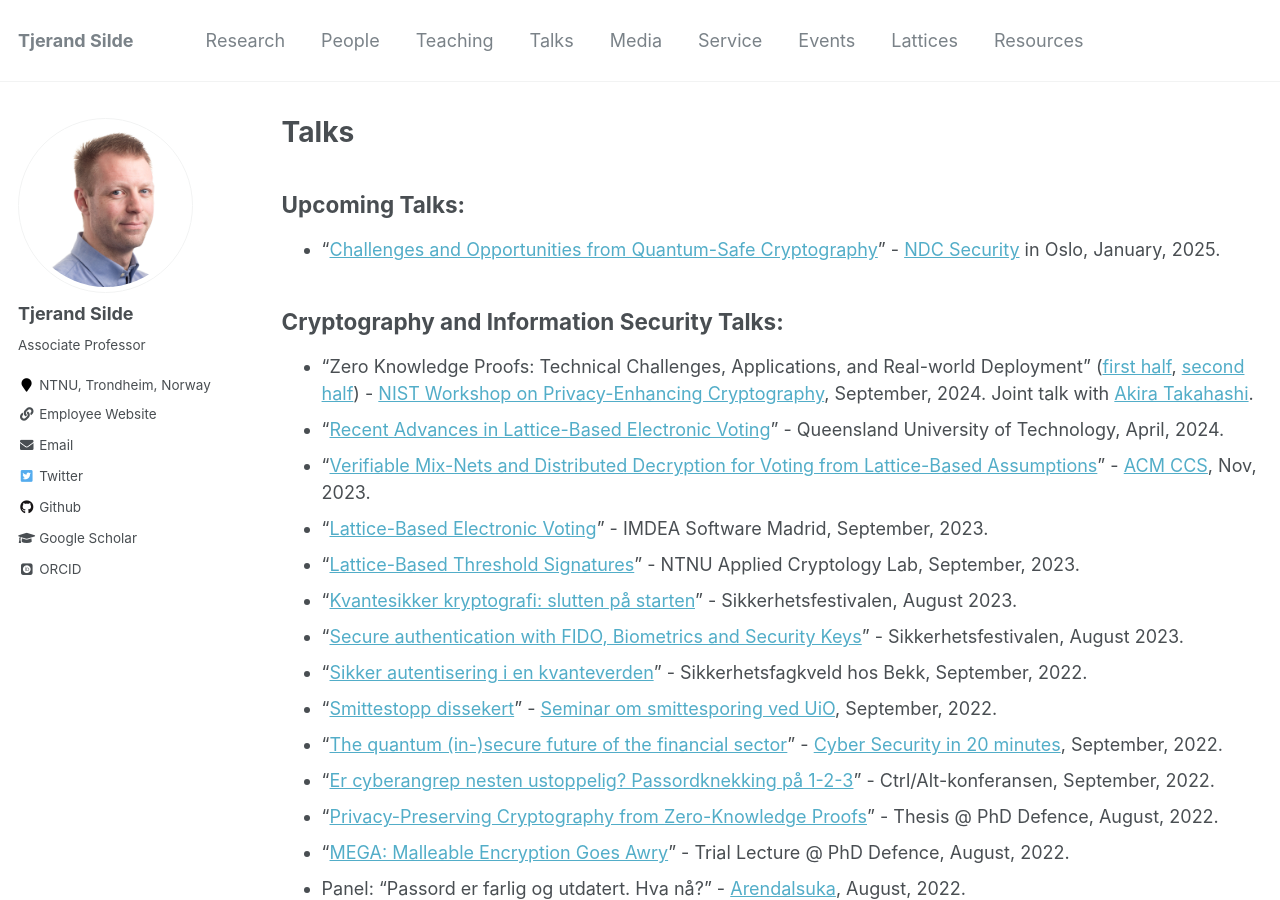
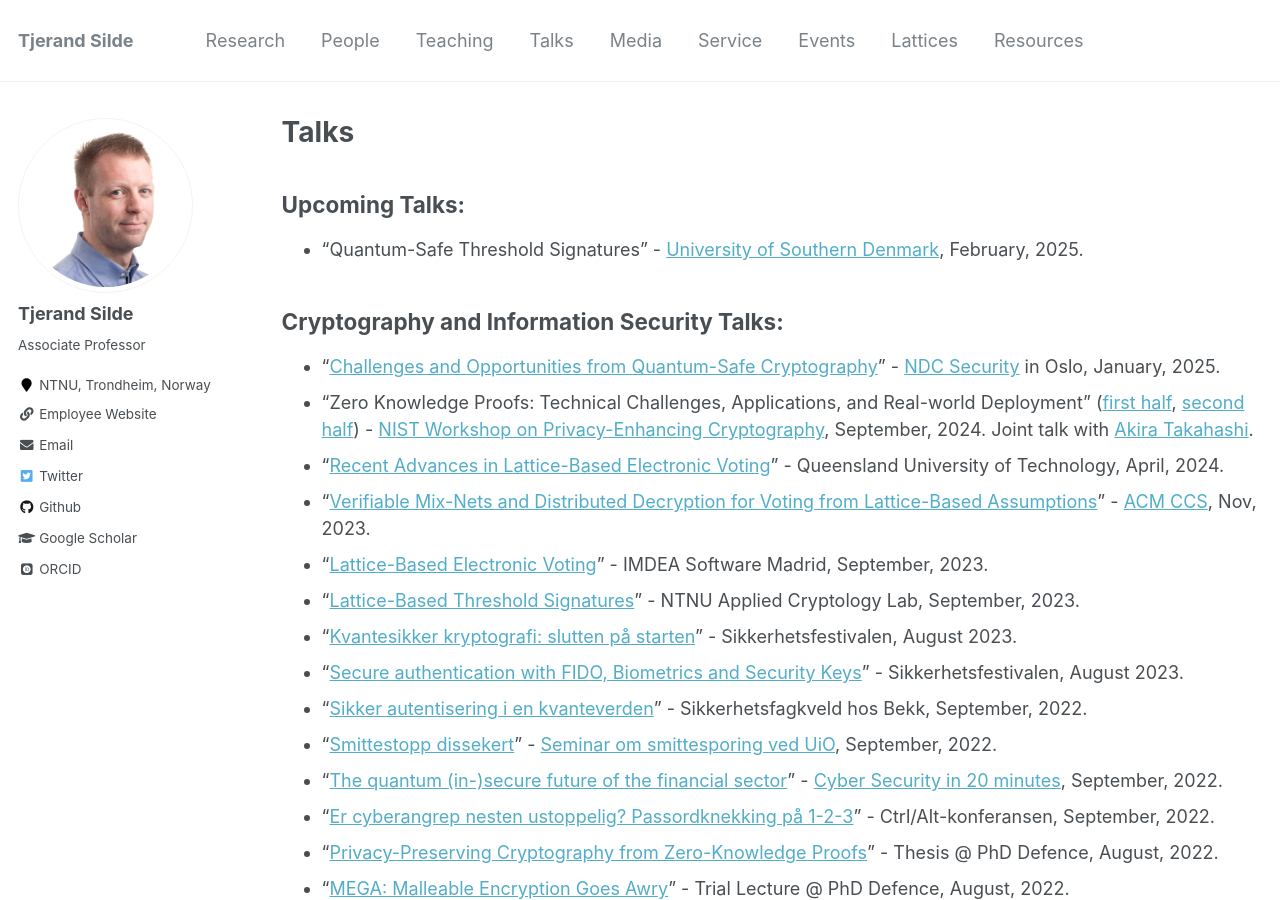
Before and after one commit to tjesi/tjesi.github.io, a Jekyll site: the page built from _pages/talks.md, in a window 1280 px wide and 900 px high. Built offline with Jekyll 4.4.1, drawn with Linux system fonts in a browser that asks for light colours; some web fonts are replaced.

Commit message:
Update talks.md

```diff
--- a/_pages/talks.md
+++ b/_pages/talks.md
@@ -7,10 +7,11 @@ author_profile: true
 
 ## Upcoming Talks:
 
-* "[Challenges and Opportunities from Quantum-Safe Cryptography](https://tjerandsilde.no/files/PQC.pdf)" - [NDC Security](https://ndc-security.com/speakers/tjerand-silde) in Oslo, January, 2025.
+* "Quantum-Safe Threshold Signatures" - [University of Southern Denmark](https://algorithms.sdu.dk/talks.php), February, 2025.
 
 ## Cryptography and Information Security Talks:
 
+* "[Challenges and Opportunities from Quantum-Safe Cryptography](https://tjerandsilde.no/files/PQC.pdf)" - [NDC Security](https://ndc-security.com/speakers/tjerand-silde) in Oslo, January, 2025.
 * "Zero Knowledge Proofs: Technical Challenges, Applications, and Real-world Deployment" ([first half](https://tjerandsilde.no/files/NIST-WPEC-Akira.pdf), [second half](https://tjerandsilde.no/files/NIST-WPEC-Tjerand.pdf)) - [NIST Workshop on Privacy-Enhancing Cryptography](https://csrc.nist.gov/events/2024/wpec2024), September, 2024. Joint talk with [Akira Takahashi](https://akiratk0355.github.io).
 * "[Recent Advances in Lattice-Based Electronic Voting](https://tjerandsilde.no/files/QUT.pdf)" - Queensland University of Technology, April, 2024.
 * "[Verifiable Mix-Nets and Distributed Decryption for Voting from Lattice-Based Assumptions](https://tjerandsilde.no/files/zkp.pdf)" - [ACM CCS](https://www.sigsac.org/ccs/CCS2023/program.html), Nov, 2023.
```
